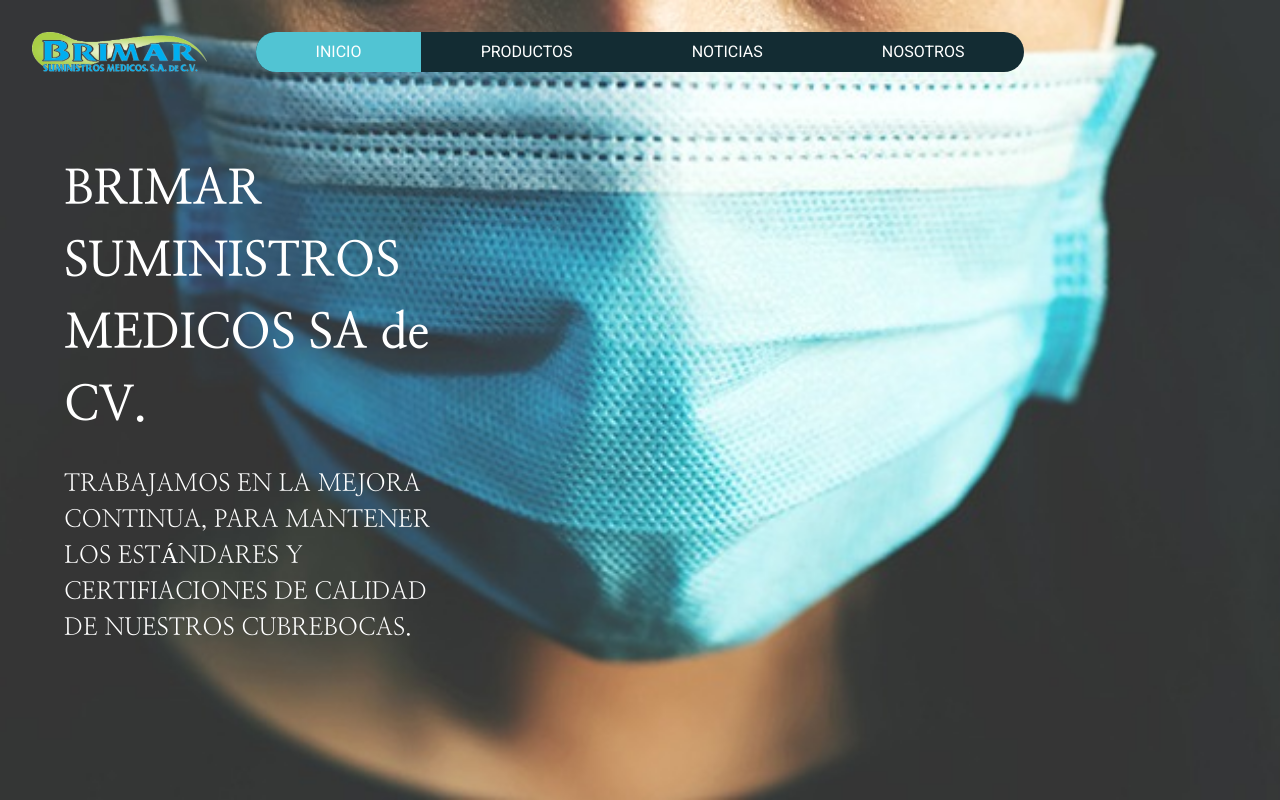
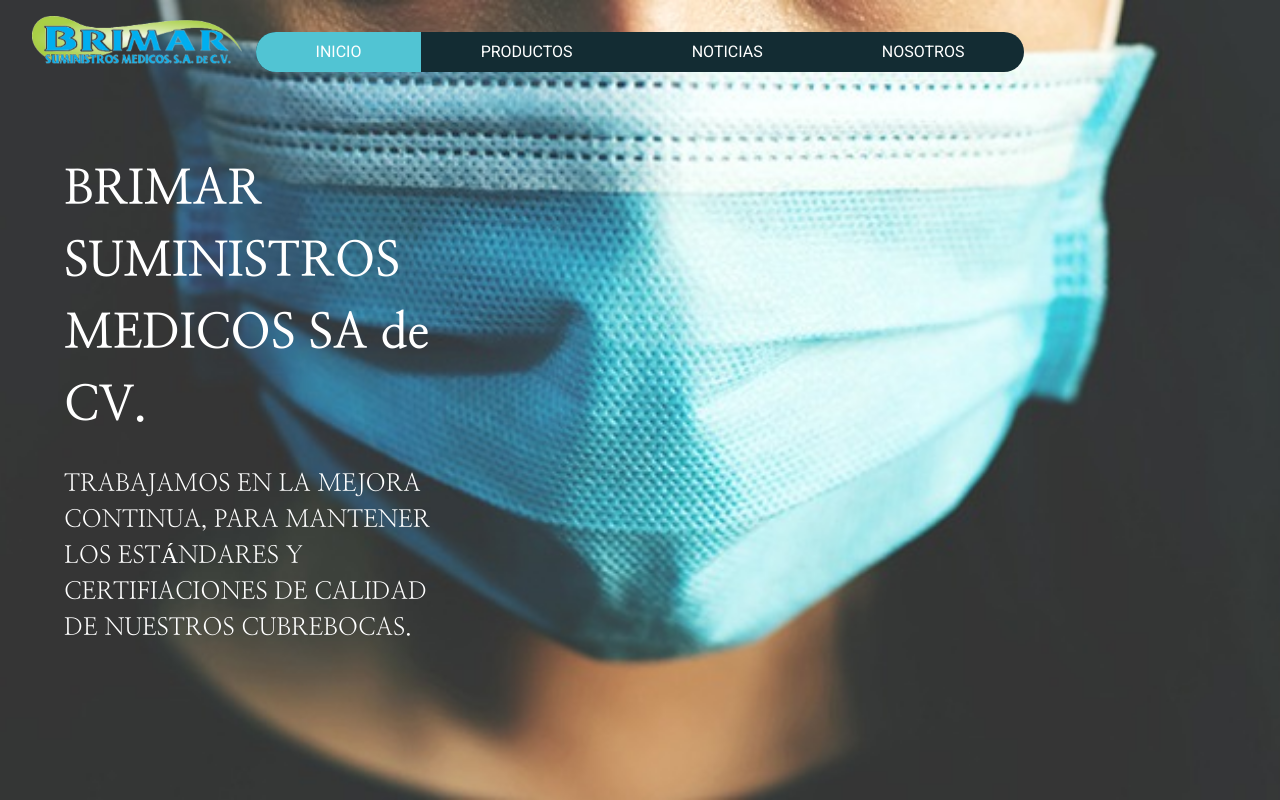
Before and after one commit to ASASCED/Brimar, a React (Create React App) app: page / in a window 1280 px wide. Shown: the top 800 px of the page. Built offline with nearby package versions, Linux system fonts and the light colour scheme.

Commit message:
modify logo

```diff
--- a/src/scss/views/shared/_navbar.scss
+++ b/src/scss/views/shared/_navbar.scss
@@ -9,8 +9,8 @@
 
   img {
     position: fixed;
-    height: 5vh;
-    top: 2em;
+    height: 6vh;
+    top: 1em;
     left: 2em;
   }
 
```
